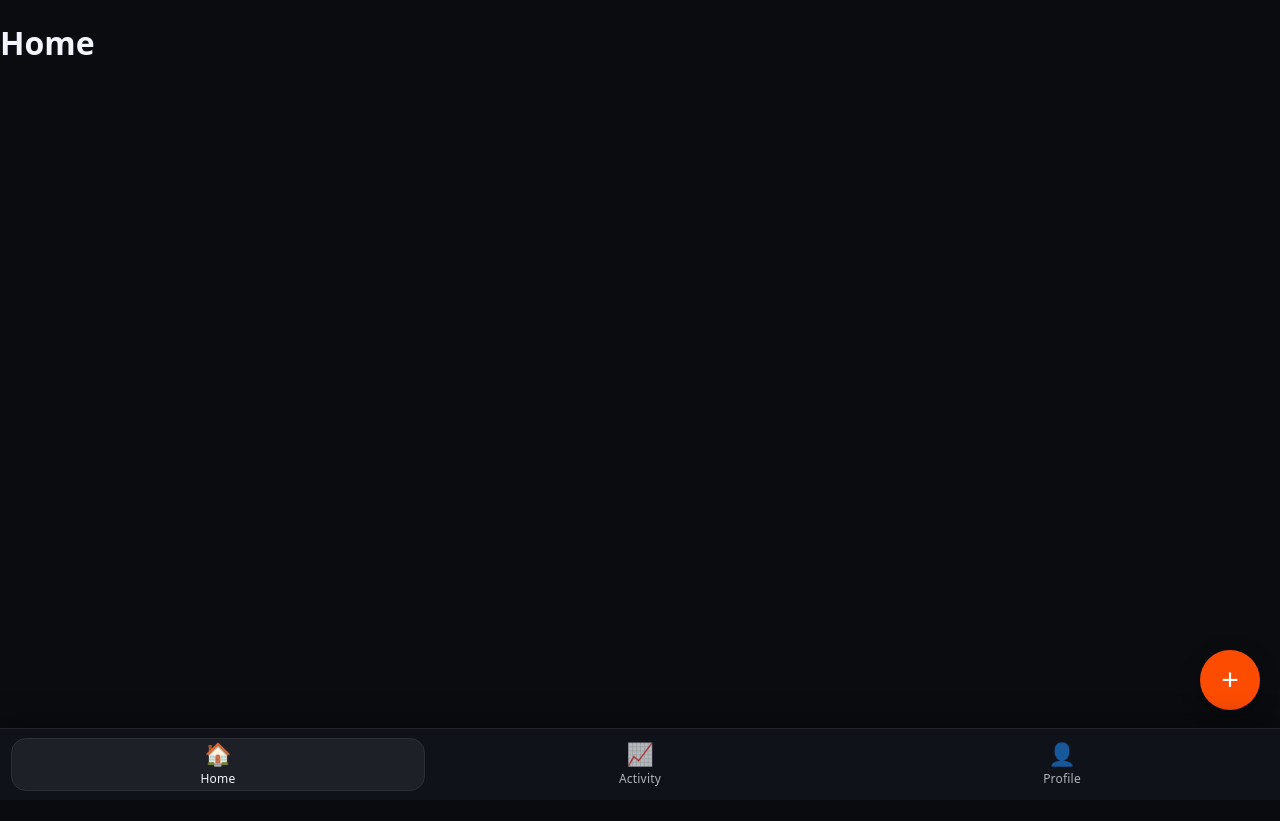
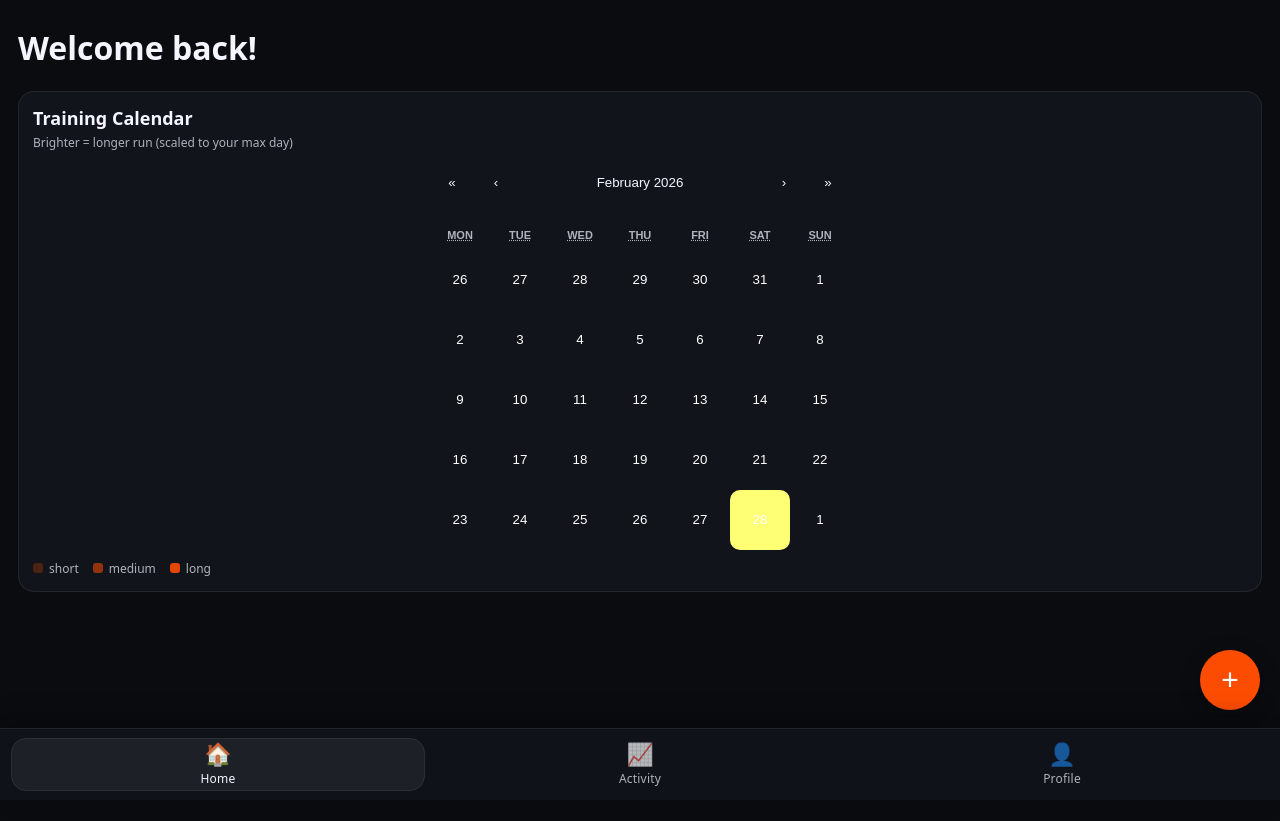
Before and after one commit to Paymvi/Running_App, a React (Vite) app: page / in a window 1280 px wide. Built offline with nearby package versions, Linux system fonts and the light colour scheme.

Commit message:
Added calendar to the home page

```diff
--- a/package.json
+++ b/package.json
@@ -11,6 +11,7 @@
   },
   "dependencies": {
     "react": "^19.2.0",
+    "react-calendar": "^6.0.0",
     "react-dom": "^19.2.0",
     "react-icons": "^5.5.0",
     "react-router-dom": "^7.13.1"
--- a/src/App.css
+++ b/src/App.css
@@ -198,7 +198,7 @@ body {
 }
 
 .stat-value {
-  font-size: 15px;
+  font-size: 13px;
   font-weight: bold;
 }
 
@@ -207,7 +207,7 @@ body {
   padding: 6px 12px;
   background: #fc4c02;
   border-radius: 20px;
-  font-size: 12px;
+  font-size: 11px;
   font-weight: bold;
   margin-top: 6px;
 }
@@ -334,3 +334,126 @@ page {
 }
 
 /* ---------------------------------------------------------*/
+
+
+.run-calendar-card {
+  background: var(--card);
+  border: 1px solid var(--border);
+  border-radius: 16px;
+  padding: 14px;
+  margin-bottom: 18px;
+}
+
+.run-calendar-header {
+  display: flex;
+  flex-direction: column;
+  gap: 4px;
+  margin-bottom: 10px;
+}
+
+.run-calendar-title {
+  margin: 0;
+  font-size: 18px;
+}
+
+.run-calendar-sub {
+  color: var(--muted);
+  font-size: 12px;
+}
+
+/* react-calendar overrides */
+.run-calendar-card .react-calendar {
+  width: 100%;
+  /* max-width: 100%; */
+  border: none;
+  background: transparent;
+  color: var(--text);
+
+  max-width: 420px;   /* 360px – 440px works best for calendars*/
+  margin: 0 auto;     /* centers it */
+}
+
+.run-calendar-card .react-calendar__tile {
+  width: auto !important;
+  height: 60px;
+  max-width: 100%;
+  display: flex;
+  flex-direction: column;
+  justify-content: center;
+  align-items: center;
+}
+
+.run-calendar-card .react-calendar__navigation button {
+  color: var(--text);
+  background: transparent;
+  border-radius: 10px;
+}
+
+.run-calendar-card .react-calendar__month-view__weekdays {
+  color: var(--muted);
+  text-transform: uppercase;
+  font-size: 11px;
+}
+
+.run-calendar-card .react-calendar__tile {
+  border-radius: 10px;
+  padding: 10px 6px;
+  color: white !important;
+}
+
+
+.run-calendar-card .react-calendar__tile:enabled:hover {
+  background: rgba(255, 255, 255, 0.08) !important;
+}
+
+/* legend */
+.run-calendar-legend {
+  display: flex;
+  gap: 14px;
+  align-items: center;
+  margin-top: 10px;
+  color: var(--muted);
+  font-size: 12px;
+}
+
+.legend-item {
+  display: flex;
+  align-items: center;
+  gap: 6px;
+}
+
+.legend-dot {
+  width: 10px;
+  height: 10px;
+  border-radius: 3px;
+  display: inline-block;
+}
+.legend-dot.low { background: rgba(252, 76, 2, 0.25); }
+.legend-dot.mid { background: rgba(252, 76, 2, 0.55); }
+.legend-dot.high { background: rgba(252, 76, 2, 0.9); }
+
+.run-calendar-card .react-calendar__tile--active {
+  background: transparent !important;
+}
+
+
+/* allow overlay inside each tile */
+.run-calendar-card .react-calendar__tile {
+  position: relative;
+  overflow: hidden;
+}
+
+/* the heat background layer */
+.run-calendar-card .tile-heat {
+  position: absolute;
+  inset: 6px;
+  border-radius: 10px;
+  z-index: 0;
+}
+
+/* ensure the day number + miles sit above the heat */
+.run-calendar-card .react-calendar__tile abbr,
+.run-calendar-card .tile-miles {
+  position: relative;
+  z-index: 1;
+}
--- a/src/App.jsx
+++ b/src/App.jsx
@@ -1,9 +1,10 @@
 import { Routes, Route, NavLink, useNavigate } from "react-router-dom";
 import "./App.css";
-import { useState } from "react";
+import { useState, useEffect } from "react";
 import Activity from "./pages/Activity";
 import FloatingButton from "./components/FloatingButton";
 import AddActivityModal from "./components/AddActivityModal";
+import RunCalendar from "./components/RunCalendar";
 
 
 
@@ -38,11 +39,21 @@ function TabBar() {
 }
 
 function Home() {
+
+  const [activities, setActivities] = useState([]);
+
+  useEffect(() => {
+    const saved = localStorage.getItem("activities");
+    if (saved) setActivities(JSON.parse(saved));
+  }, []);
+
   return (
-    <>
-      <h1>Home</h1>
-    </>
+    <div className="page">
+      <h1>Welcome back!</h1>
+      <RunCalendar activities={activities} />
+    </div>
   );
+
 }
 
 function Profile() {
--- /dev/null
+++ b/src/components/RunCalendar.jsx
@@ -0,0 +1,85 @@
+import React, { useMemo } from "react";
+import Calendar from "react-calendar";
+import "react-calendar/dist/Calendar.css";
+
+const pad2 = (n) => String(n).padStart(2, "0");
+const toYMD = (d) =>
+  `${d.getFullYear()}-${pad2(d.getMonth() + 1)}-${pad2(d.getDate())}`;
+
+const clamp01 = (x) => Math.max(0, Math.min(1, x));
+
+export default function RunCalendar({ activities }) {
+  const milesByDay = useMemo(() => {
+    const map = {};
+    for (const a of activities || []) {
+      // IMPORTANT: this assumes a.date is ISO-like: "YYYY-MM-DD..." or "YYYY-MM-DD"
+      const d = new Date(a.date);
+      const day = toYMD(d);
+
+      if (!day) continue;
+
+      const miles = Number(a.miles || 0);
+      if (!Number.isFinite(miles)) continue;
+
+      map[day] = (map[day] || 0) + miles;
+    }
+    return map;
+  }, [activities]);
+
+  const maxMiles = useMemo(() => {
+    const vals = Object.values(milesByDay);
+    const max = vals.length ? Math.max(...vals) : 0;
+    return Math.max(5, max);
+  }, [milesByDay]);
+
+  const tileContent = ({ date, view }) => {
+    if (view !== "month") return null;
+
+    const key = toYMD(date);
+    const miles = milesByDay[key] || 0;
+    if (miles <= 0) return null;
+
+    const t = clamp01(miles / maxMiles);
+    const alpha = 0.15 + t * 0.85;
+
+    return (
+      <>
+        {/* heat background */}
+        <div
+          className="tile-heat"
+          style={{ backgroundColor: `rgba(252, 76, 2, ${alpha})` }}
+        />
+
+        {/* miles label */}
+        <div className="tile-miles" style={{ fontSize: 10, marginTop: 2, opacity: 0.9, fontWeight: 700 }}>
+          {miles.toFixed(miles >= 10 ? 0 : 1)} mi
+        </div>
+      </>
+    );
+  };
+
+  return (
+    <div className="run-calendar-card">
+      <div className="run-calendar-header">
+        <h2 className="run-calendar-title">Training Calendar</h2>
+        <div className="run-calendar-sub">
+          Brighter = longer run (scaled to your max day)
+        </div>
+      </div>
+
+      <Calendar tileContent={tileContent} value={null} />
+
+      <div className="run-calendar-legend">
+        <span className="legend-item">
+          <span className="legend-dot low" /> short
+        </span>
+        <span className="legend-item">
+          <span className="legend-dot mid" /> medium
+        </span>
+        <span className="legend-item">
+          <span className="legend-dot high" /> long
+        </span>
+      </div>
+    </div>
+  );
+}
```
Also changed, not shown: 1 other file (tests, documents, lock files or other folders).
